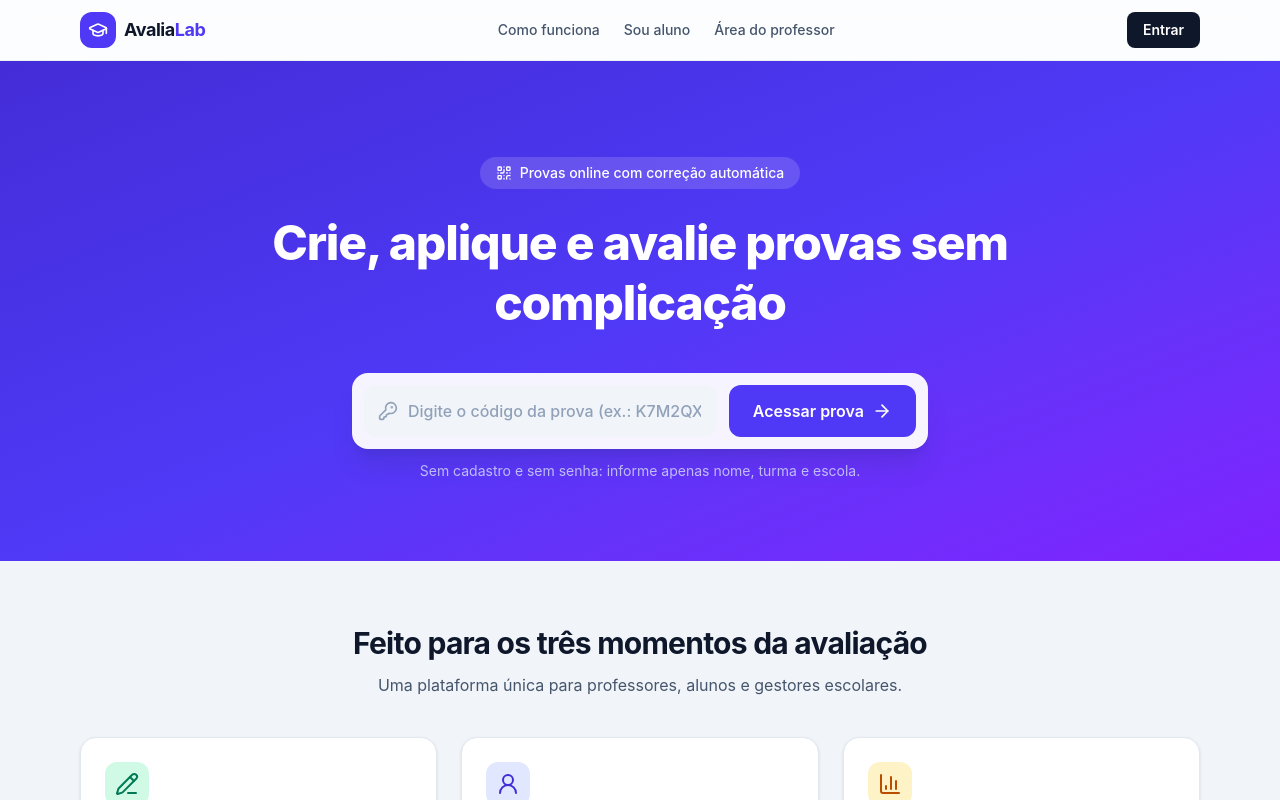
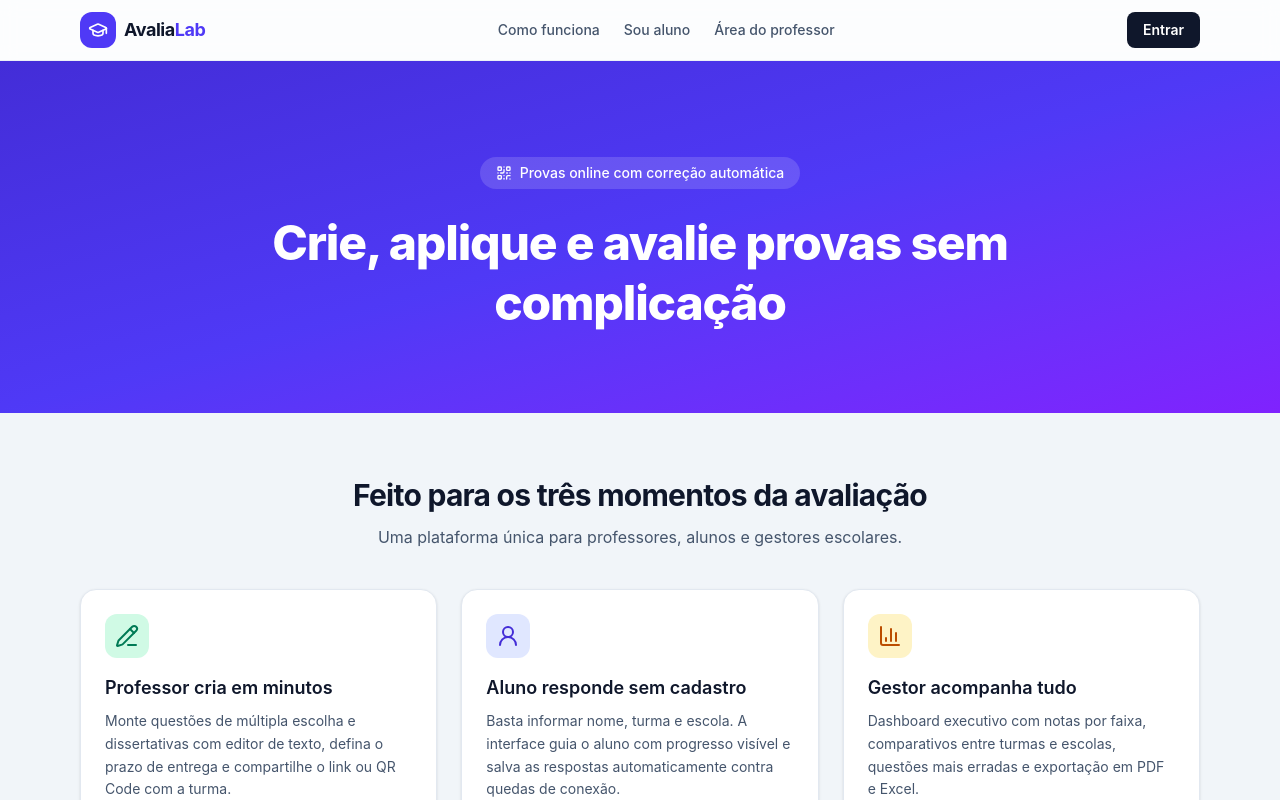
Before and after one commit to antoniooliveira-arch/online-testing-platform, a Next.js app: page / in a window 1280 px wide. Shown: the top 800 px of the page. Built offline with nearby package versions, Linux system fonts and the light colour scheme.

Commit message:
fix: remover formulário de código da prova da tela inicial

```diff
--- a/src/app/page.tsx
+++ b/src/app/page.tsx
@@ -10,7 +10,6 @@ import {
   UserRound,
   Users,
 } from "lucide-react";
-import AccessForm from "@/components/access-form";
 
 export default function HomePage() {
   return (
@@ -56,9 +55,6 @@ export default function HomePage() {
           <h1 className="mx-auto mt-6 max-w-3xl text-4xl font-extrabold leading-tight tracking-tight sm:text-5xl">
             Crie, aplique e avalie provas sem complicação
           </h1>
-          <div id="acessar" className="mt-10 scroll-mt-24">
-            <AccessForm />
-          </div>
         </div>
       </section>
 
```
